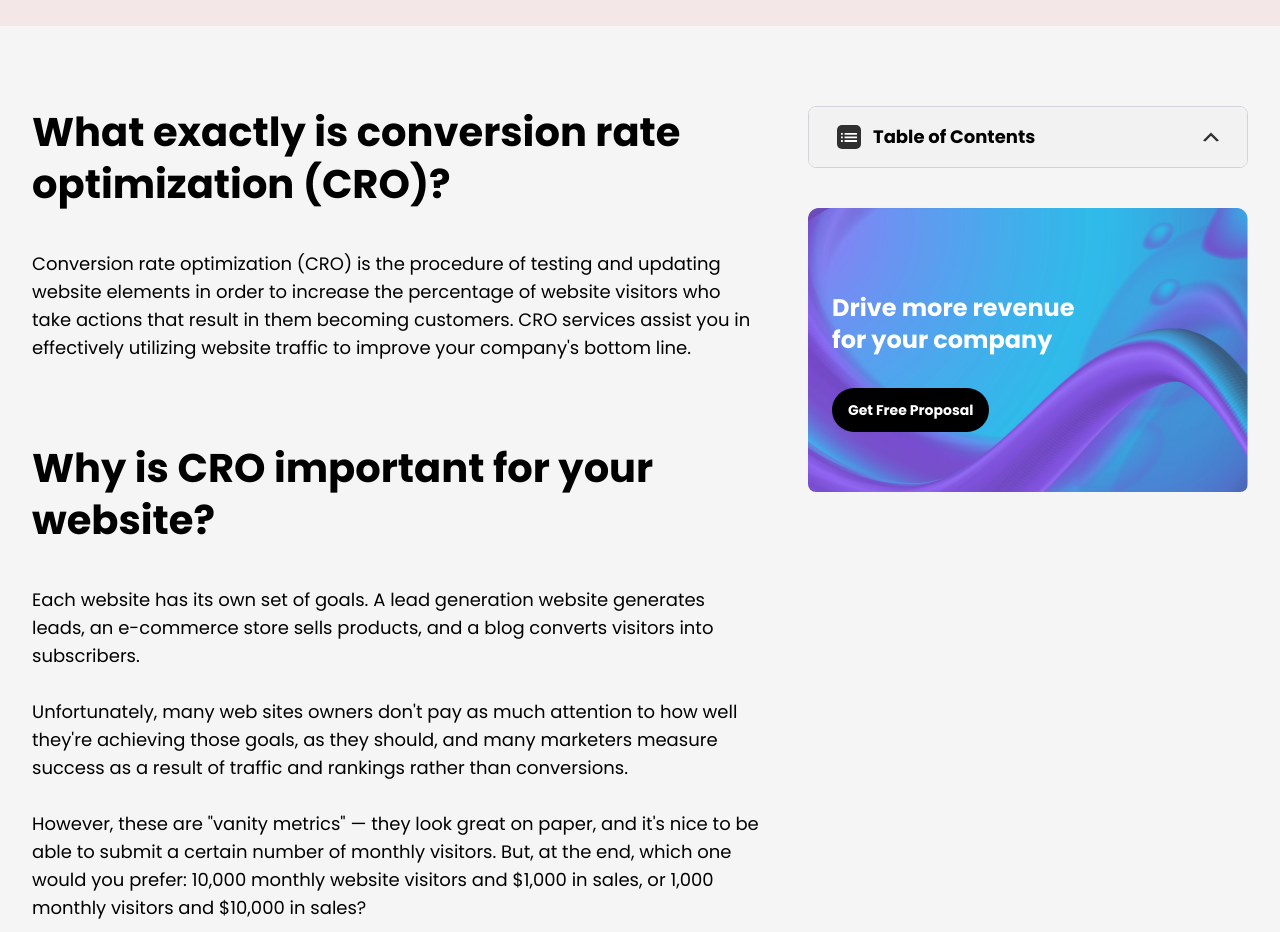
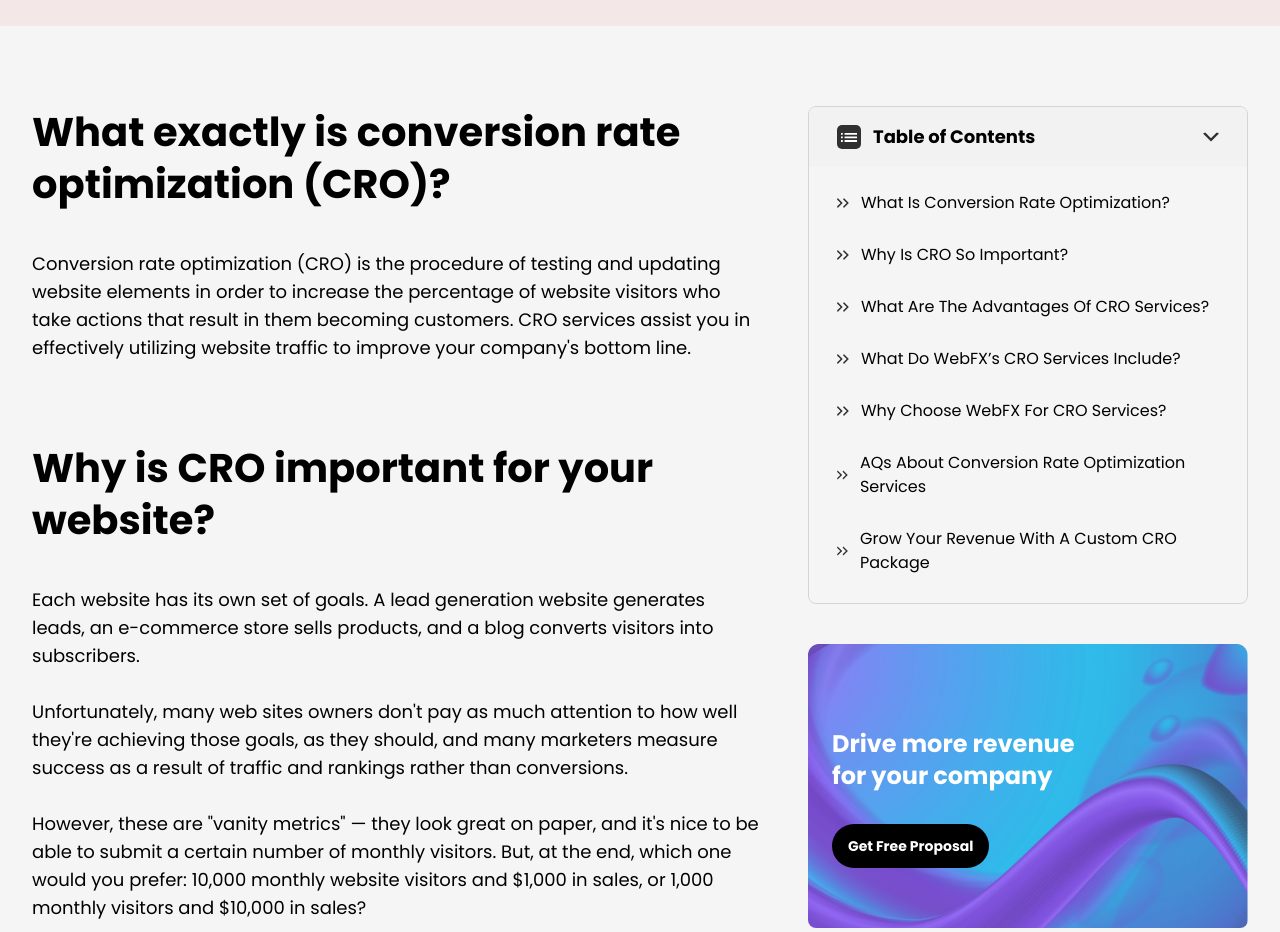
Before and after one commit to Musclednazmul123/muscled-landing-pages, a Next.js app: page /views/cro-services in a window 1280 px wide. Shown: the part 9260-10192 px from the top of the page. Built offline with nearby package versions, Linux system fonts and the light colour scheme.

Commit message:
toc default open

```diff
--- a/components/CROServices/TOCSection.tsx
+++ b/components/CROServices/TOCSection.tsx
@@ -11,7 +11,7 @@ export type TOCSectionsProps = {
 const TOCSections = (props: TOCSectionsProps) => {
 
 
-  const [isHidden, setIsHidden] = React.useState(false);
+  const [isHidden, setIsHidden] = React.useState(true);
 
   return (
     <div className="rounded-lg border border-gray-300 overflow-hidden">
```
